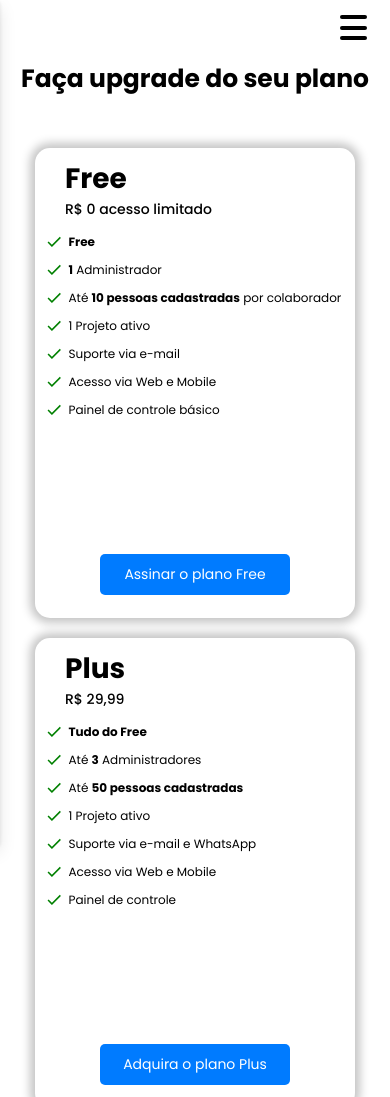
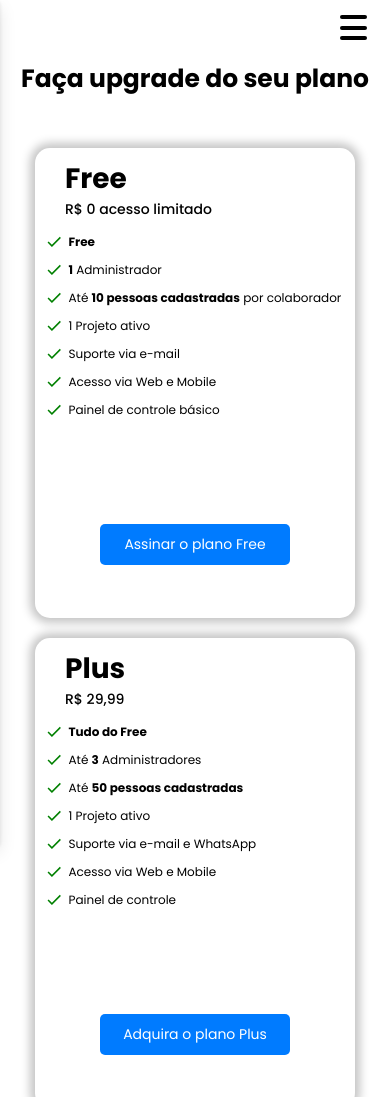
Before and after one commit to marcopassarela/reservo, a plain HTML site: page cadastro.html in a window 390 px wide. Shown: the top 1097 px of the page. Drawn offline with Linux system fonts and the light colour scheme.

```diff
--- a/frontend/src/assets/css/cadastro.css
+++ b/frontend/src/assets/css/cadastro.css
@@ -361,5 +361,7 @@
         margin-left: 0px;
         margin-top: 50px;
     }
-
+    .assinar-btn {
+        margin: 100px auto;
+    }
 }
```
